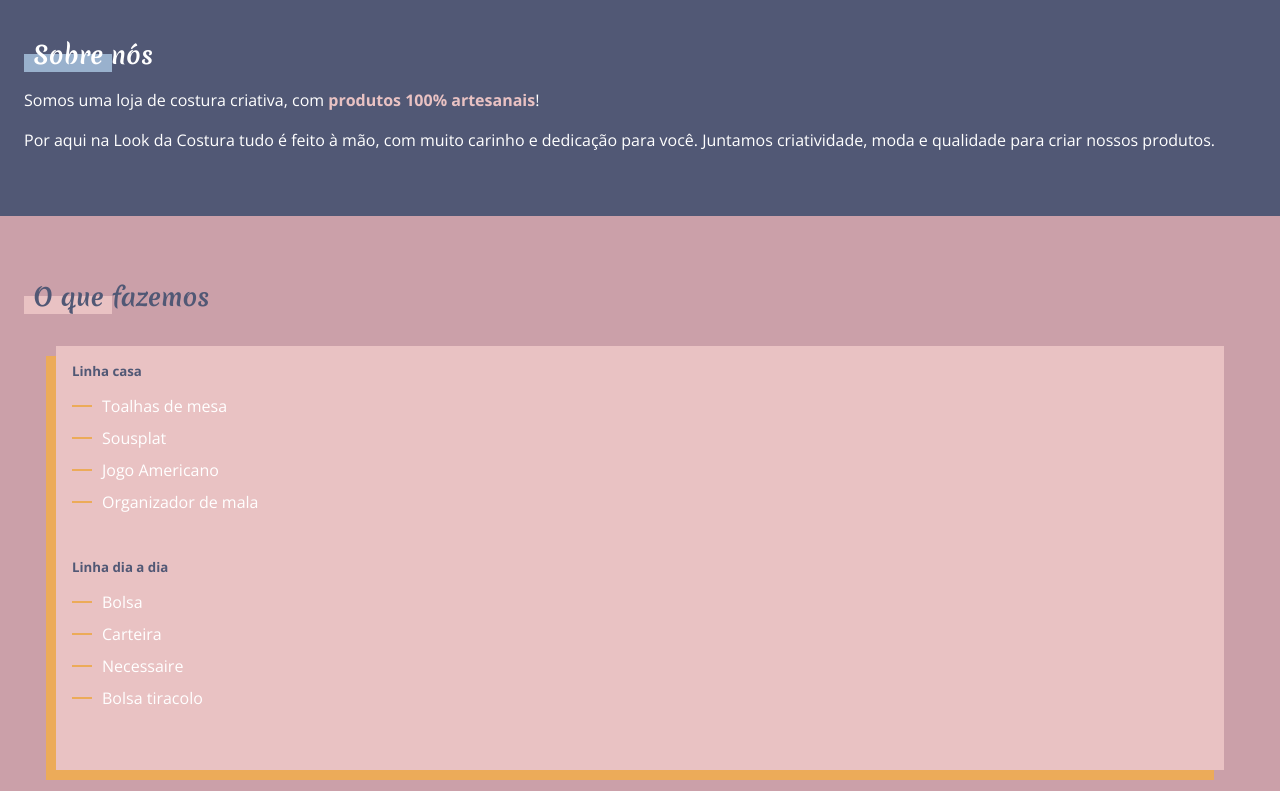
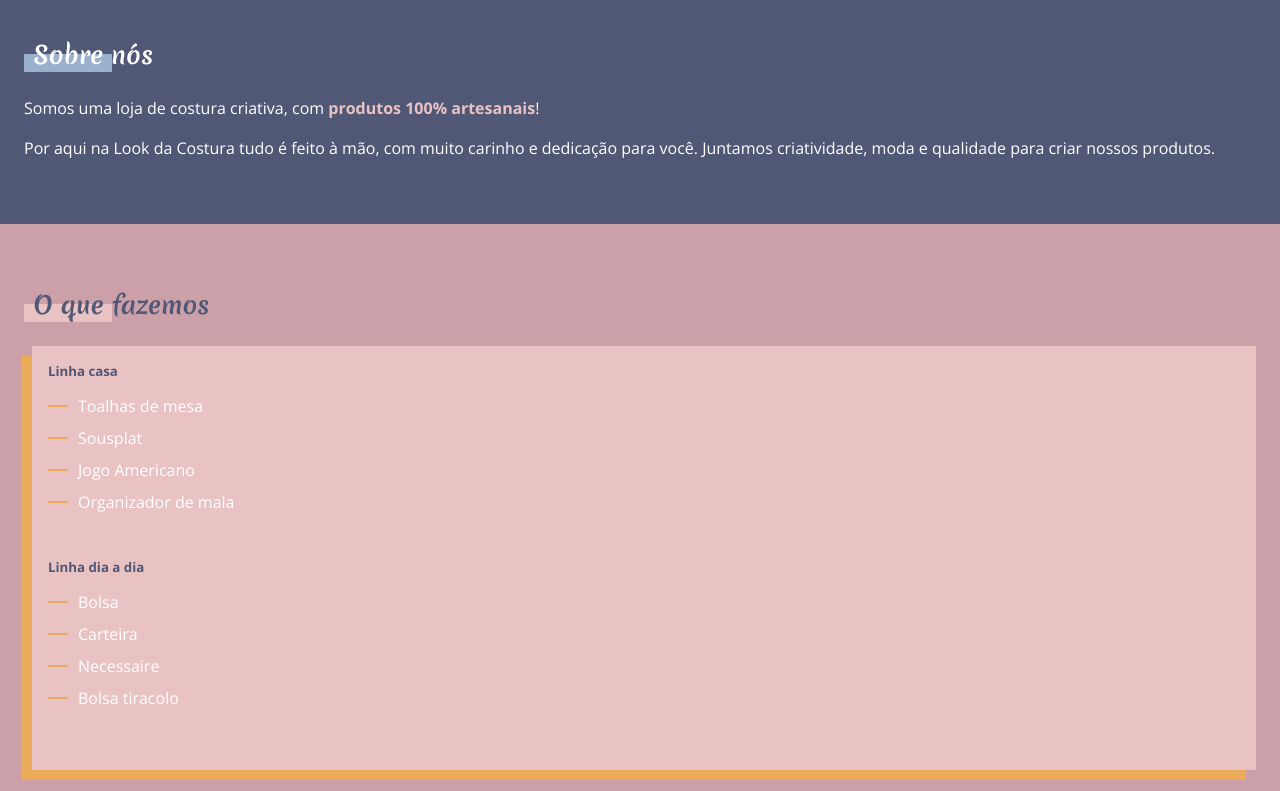
Before and after one commit to look-da-costura/website, a plain HTML site: page index.html in a window 1280 px wide. Shown: the part 161-952 px from the top of the page. Drawn offline with nearby package versions, Linux system fonts and the light colour scheme.

Commit message:
[title-and-card-spacing] fix: set new  spacing values for title and card of the site

```diff
--- a/style.css
+++ b/style.css
@@ -48,7 +48,7 @@ h2 {
 
 .card {
   background-color: var(--pink);
-  margin: 2rem;
+  margin-left: 0.5rem;
   box-shadow: -10px 10px var(--gold);
   padding: 1rem;
 }
@@ -61,6 +61,7 @@ h2 {
 
 .title-wrapper {
   position: relative;
+  margin-bottom: 1.5rem;
 }
 
 .title-effect {
@@ -122,7 +123,7 @@ h2 {
 }
 
 .about-us > p:first-of-type {
-  margin: 1rem 0;
+  margin-bottom: 1rem;
 }
 
 .what-we-do {
```
